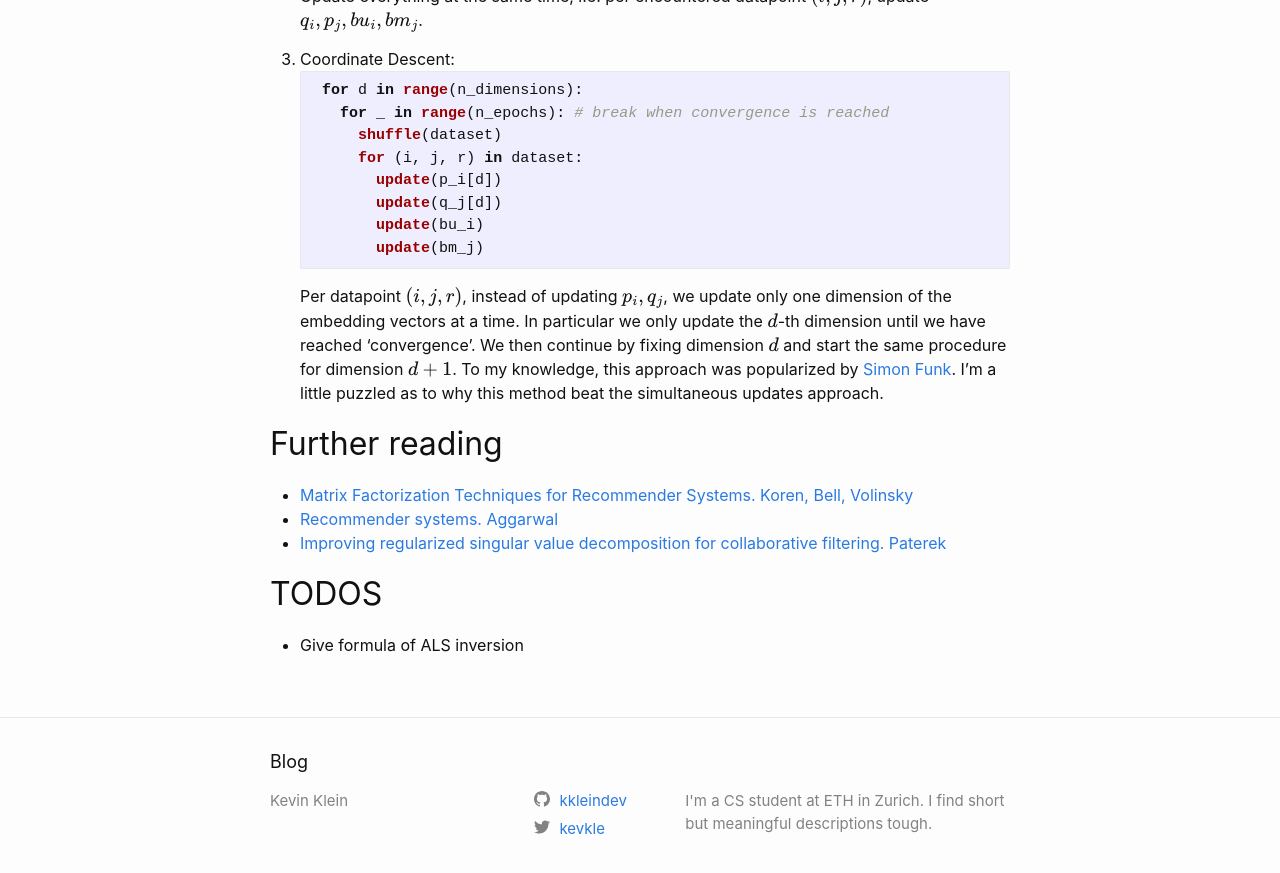
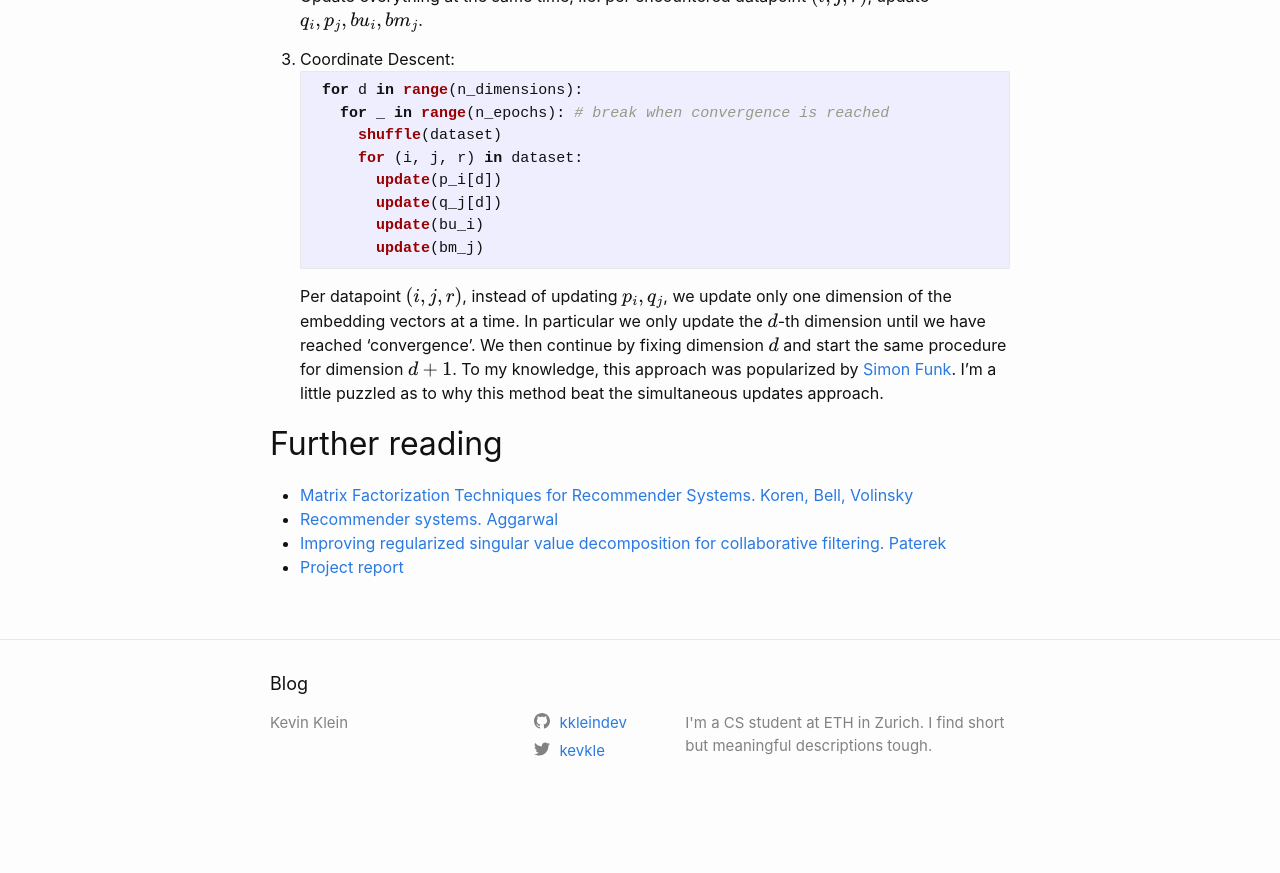
Before and after one commit to kklein/kklein.github.io, a Jekyll site: the page built from _posts/2018-07-10-cf-mf.markdown, in a window 1280 px wide and 900 px high, scrolled down 5486 px. Shown: the top 873 px of the window. Built offline with Jekyll 4.4.1, drawn with Linux system fonts in a browser that asks for light colours; formulas are drawn with MathJax 3; comment, search, counter and statistics services are not loaded; after the commit the page ends 6308 px from its top, so only the background shows below that.

Commit message:
Add link to report.

```diff
--- a/_posts/2018-07-10-cf-mf.markdown
+++ b/_posts/2018-07-10-cf-mf.markdown
@@ -155,7 +155,4 @@ Per datapoint \\((i,j,r)\\), instead of updating \\(p_i, q_j\\), we update only
 - [Matrix Factorization Techniques for Recommender Systems. Koren, Bell, Volinsky](https://ieeexplore.ieee.org/document/5197422/)
 - [Recommender systems. Aggarwal](https://rd.springer.com/book/10.1007%2F978-3-319-29659-3)
 - [Improving regularized singular value decomposition for collaborative filtering. Paterek](https://www.cs.uic.edu/~liub/KDD-cup-2007/proceedings/Regular-Paterek.pdf)
-
-
-## TODOS
-- Give formula of ALS inversion
+- [Project report](https://github.com/kkleindev/CILRecommender2018/blob/master/report/report.pdf)
```
